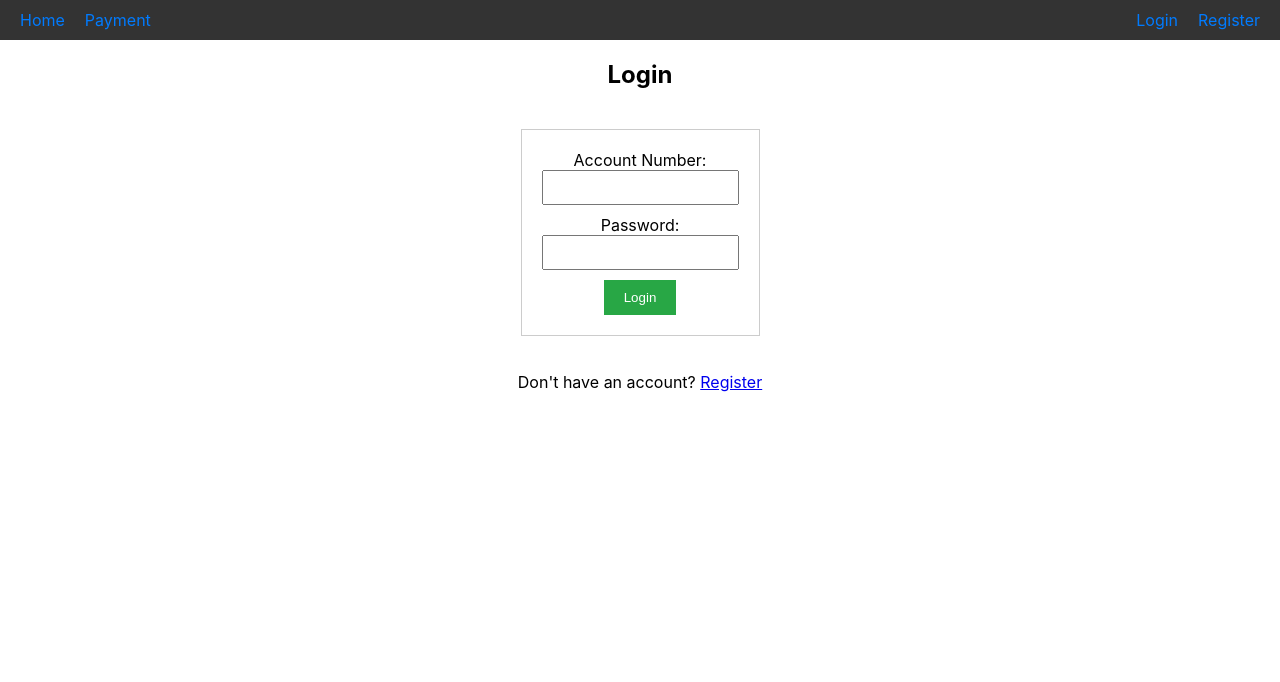
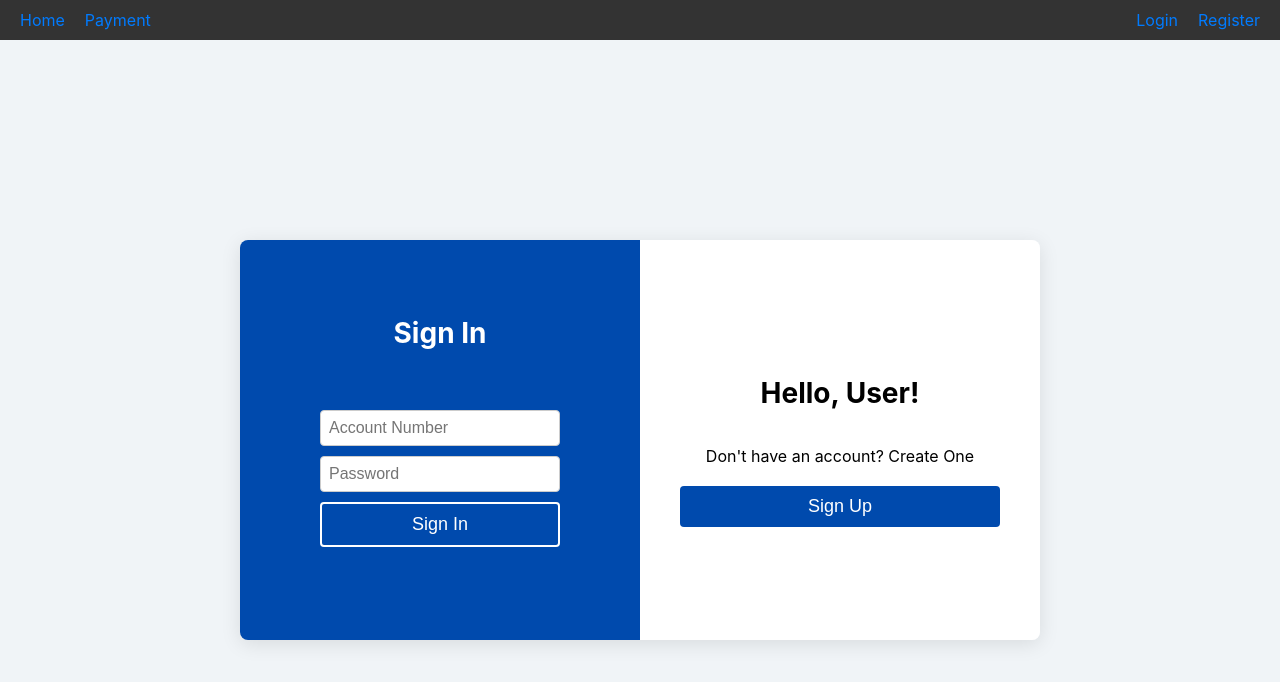
Before and after one commit to Team-CJR-VC/APDSPOE, a React (Create React App) app in the folder secure-payments-portal/: page /login in a window 1280 px wide. Shown: the top 682 px of the page. Built offline with nearby package versions, Linux system fonts and the light colour scheme.

Commit message:
update to login and register design

```diff
--- /dev/null
+++ b/secure-payments-portal/src/components/Auth.css
@@ -0,0 +1,88 @@
+.auth-container {
+  display: flex;
+  justify-content: center;
+  align-items: center;
+  height: 100vh;
+  background-color: #f0f4f7;
+}
+
+.auth-box {
+  display: flex;
+  width: 800px;
+  height: 400px;
+  border-radius: 8px;
+  overflow: hidden;
+  box-shadow: 0 4px 20px rgba(0, 0, 0, 0.1);
+}
+
+.form-value {
+  border: none;
+}
+
+.form, .navigate {
+  padding: 40px;
+  display: flex;
+  flex-direction: column;
+  justify-content: center;
+  width: 50%;
+}
+
+.form {
+  background-color: #004aad;
+  color: white;
+  text-align: center;
+}
+
+.navigate {
+  background-color: white;
+}
+
+.form h2, .navigate h2 {
+  font-size: 28px;
+  margin-bottom: 20px;
+}
+
+.form p, .navigate p {
+  font-size: 16px;
+  margin-bottom: 20px;
+}
+
+.auth-button {
+  background-color: #004aad;
+  color: white;
+  padding: 10px;
+  font-size: 18px;
+  border: none;
+  border-radius: 4px;
+  cursor: pointer;
+  width: 100%;
+  border: 2px solid white;
+}
+
+.auth-button:hover {
+  background-color: #003580;
+}
+
+.navigate-button {
+  background-color: #004aad;
+  color: white;
+  padding: 10px;
+  font-size: 18px;
+  border: none;
+  border-radius: 4px;
+  cursor: pointer;
+  width: 100%;
+}
+
+.navigate-button:hover {
+  background-color: #003580;
+}
+
+input {
+  width: 100%;
+  padding: 12px;
+  margin-bottom: 20px;
+  border: 1px solid #ccc;
+  border-radius: 4px;
+  font-size: 16px;
+}
--- a/secure-payments-portal/src/components/Login.js
+++ b/secure-payments-portal/src/components/Login.js
@@ -1,5 +1,6 @@
 import React, { useState } from 'react';
 import { useNavigate, Link } from 'react-router-dom';
+import './Auth.css'; // Import the new CSS file
 
 function Login({ setIsLoggedIn }) {
   const [accountNumber, setAccountNumber] = useState('');
@@ -43,31 +44,37 @@ function Login({ setIsLoggedIn }) {
   };
 
   return (
-    <div className="login">
-      <h2>Login</h2>
+    <div className="auth-container">
+      <div className="auth-box">
+        <div className="form">
+          <h2>Sign In</h2>
           {errorMessage && <p className="error">{errorMessage}</p>}
-      <form onSubmit={handleSubmit}>
-        <div>
-          <label>Account Number:</label>
+          <form className="form-value" onSubmit={handleSubmit}>
             <input
               type="text"
+              placeholder="Account Number"
               value={accountNumber}
               onChange={(e) => setAccountNumber(e.target.value)}
               required
             />
-        </div>
-        <div>
-          <label>Password:</label>
             <input
               type="password"
+              placeholder="Password"
               value={password}
               onChange={(e) => setPassword(e.target.value)}
               required
             />
+            <button type="submit" className="auth-button">Sign In</button>
+          </form>
         </div>
-        <button type="submit">Login</button>
-      </form>
-      <p>Don't have an account? <Link to="/register">Register</Link></p>
+        <div className="navigate">
+          <h2>Hello, User!</h2>
+          <p>Don't have an account? Create One</p>
+          <Link to="/Register">
+          <button className="navigate-button">Sign Up</button>
+          </Link>
+        </div>
+      </div>
     </div>
   );
 }
--- a/secure-payments-portal/src/components/Register.js
+++ b/secure-payments-portal/src/components/Register.js
@@ -1,5 +1,6 @@
 import React, { useState } from 'react';
 import { useNavigate, Link } from 'react-router-dom';
+import './Auth.css'; // Import the new CSS file
 
 function Register() {
   const [accountNumber, setAccountNumber] = useState('');
@@ -35,40 +36,44 @@ function Register() {
   };
 
   return (
-    <div className="register">
-      <h2>Register</h2>
+    <div className="auth-container">
+      <div className="auth-box">
+        <div className="navigate">
+          <h2>Welcome Back!</h2>
+          <p>Enter Your Account Details in the Sign In Page</p>
+          <Link to="/login">
+        <button className="navigate-button">Sign In</button>
+        </Link>
+        </div>
+        <div className="form">
+          <h2>Create Account</h2>
           {errorMessage && <p className="error">{errorMessage}</p>}
-      <form onSubmit={handleSubmit}>
-        <div>
-          <label>Account Number:</label>
+          <form className="form-value" onSubmit={handleSubmit}>
             <input
               type="text"
+              placeholder="Account Number"
               value={accountNumber}
               onChange={(e) => setAccountNumber(e.target.value)}
               required
             />
-        </div>
-        <div>
-          <label>Password:</label>
             <input
               type="password"
+              placeholder="Password"
               value={password}
               onChange={(e) => setPassword(e.target.value)}
               required
             />
-        </div>
-        <div>
-          <label>Confirm Password:</label>
            <input
             type="password"
+            placeholder="Confirm Password"
             value={confirmPassword}
             onChange={(e) => setConfirmPassword(e.target.value)}
             required
           />
+            <button type="submit" className="auth-button">Sign Up</button>
+          </form>
         </div>
-        <button type="submit">Register</button>
-      </form>
-      <p>Already have an account? <Link to="/login">Login</Link></p>
+      </div>
     </div>
   );
 }
```
Also changed, not shown: secure-payments-portal/src/App.js (line endings or trailing spaces). Lines whose indentation alone changed are shown as unchanged.
